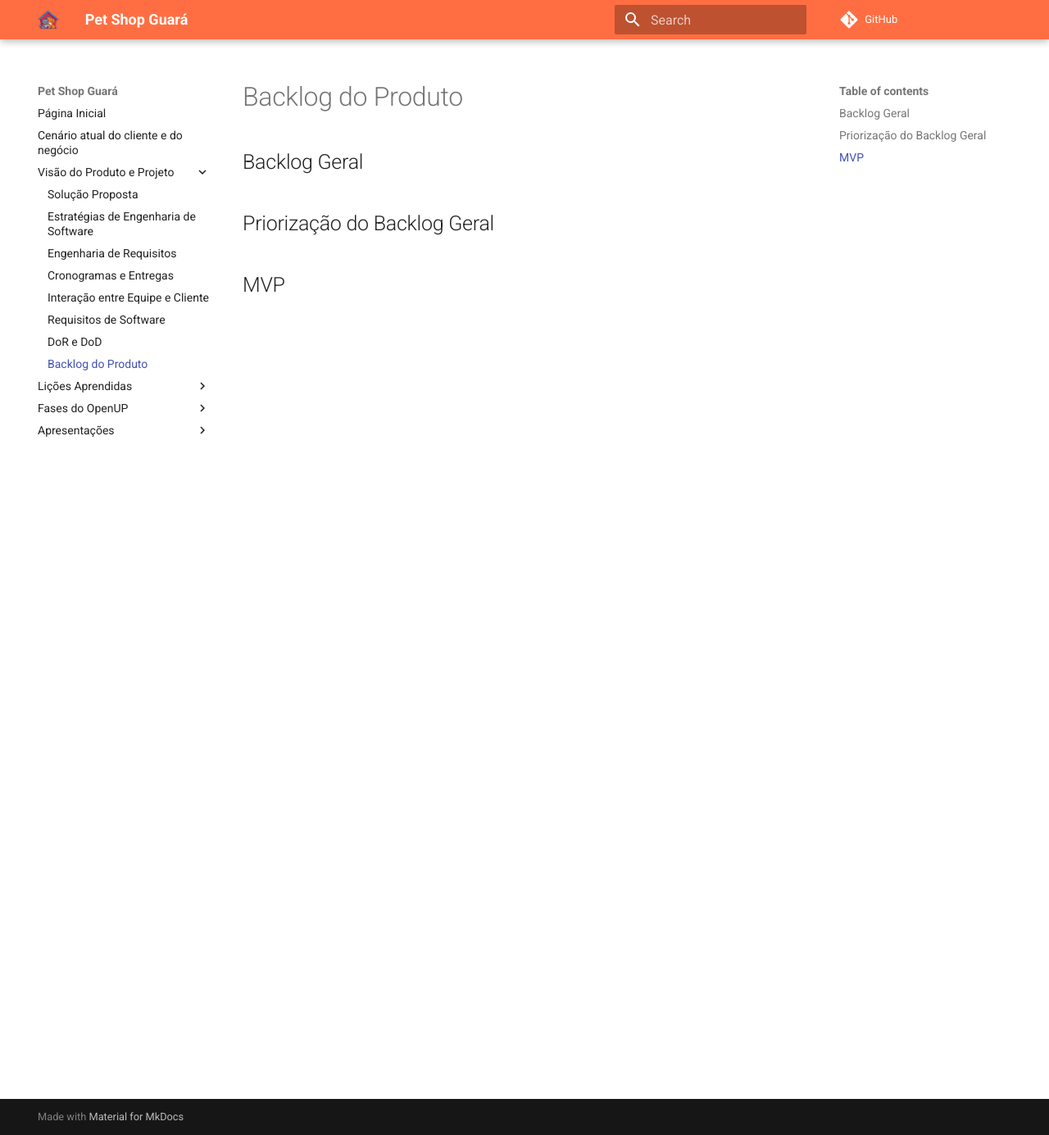
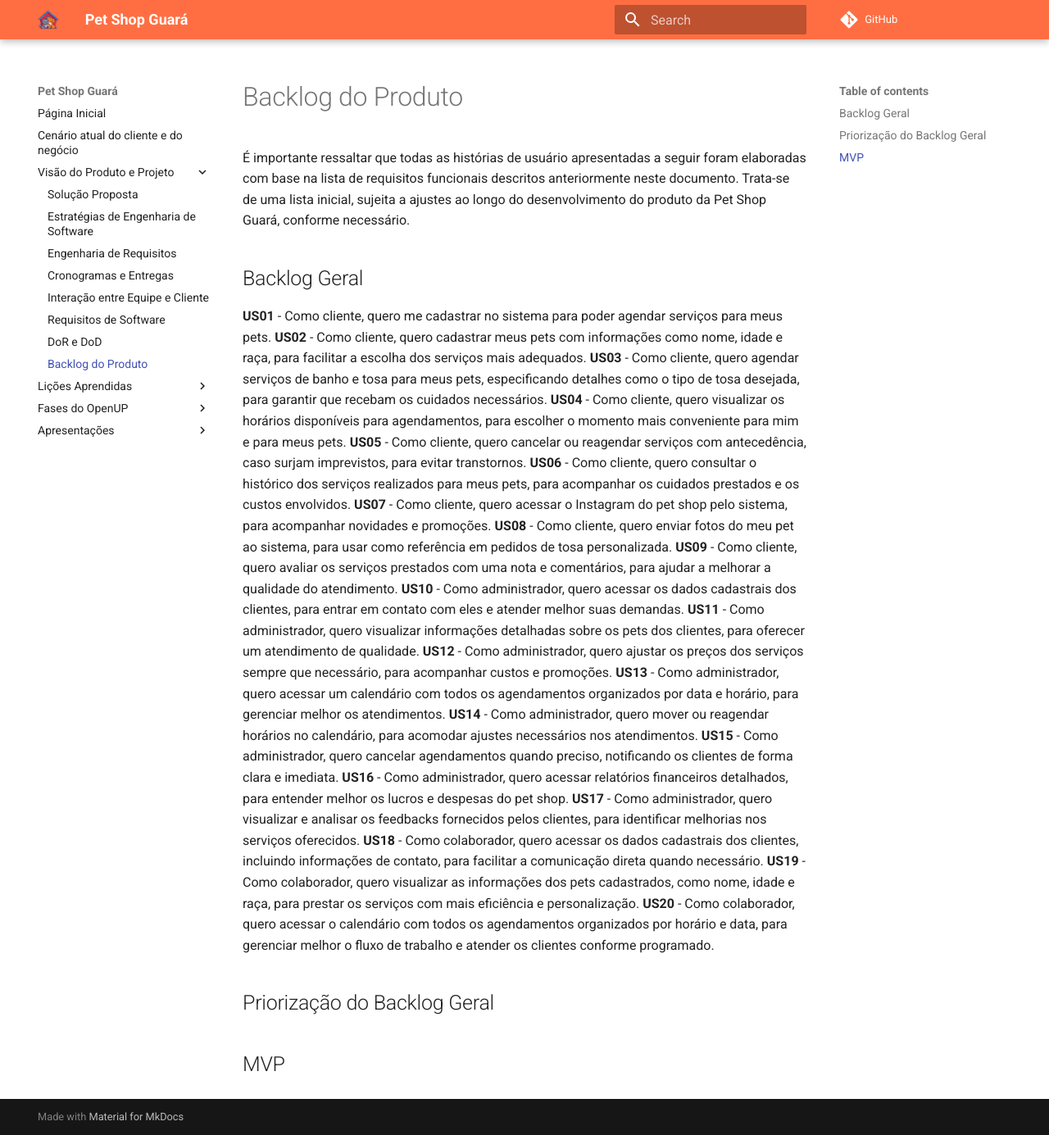
Before and after one commit to mdsreq-fga-unb/2024.2-T03-PetShopGuara, an MkDocs documentation site: the page built from docs/VisãoProduto/Backlog.md, in a window 1280 px wide and 1385 px high. Shown: the whole window at 82% size. Built offline with MkDocs 1.6.1 and Material for MkDocs 9.7.7, drawn with Linux system fonts in a browser that asks for light colours; comment, search, counter and statistics services are not loaded.

Commit message:
docs: adicionando o backlog geral

```diff
--- a/docs/VisãoProduto/Backlog.md
+++ b/docs/VisãoProduto/Backlog.md
@@ -1,6 +1,27 @@
 # Backlog do Produto
+É importante ressaltar que todas as histórias de usuário apresentadas a seguir foram elaboradas com base na lista de requisitos funcionais descritos anteriormente neste documento. Trata-se de uma lista inicial, sujeita a ajustes ao longo do desenvolvimento do produto da Pet Shop Guará, conforme necessário.
 
 ## Backlog Geral
+**US01** - Como cliente, quero me cadastrar no sistema para poder agendar serviços para meus pets.
+**US02** - Como cliente, quero cadastrar meus pets com informações como nome, idade e raça, para facilitar a escolha dos serviços mais adequados.
+**US03** - Como cliente, quero agendar serviços de banho e tosa para meus pets, especificando detalhes como o tipo de tosa desejada, para garantir que recebam os cuidados necessários.
+**US04** - Como cliente, quero visualizar os horários disponíveis para agendamentos, para escolher o momento mais conveniente para mim e para meus pets.
+**US05** - Como cliente, quero cancelar ou reagendar serviços com antecedência, caso surjam imprevistos, para evitar transtornos.
+**US06** - Como cliente, quero consultar o histórico dos serviços realizados para meus pets, para acompanhar os cuidados prestados e os custos envolvidos.
+**US07** - Como cliente, quero acessar o Instagram do pet shop pelo sistema, para acompanhar novidades e promoções.
+**US08** - Como cliente, quero enviar fotos do meu pet ao sistema, para usar como referência em pedidos de tosa personalizada.
+**US09** - Como cliente, quero avaliar os serviços prestados com uma nota e comentários, para ajudar a melhorar a qualidade do atendimento.
+**US10** - Como administrador, quero acessar os dados cadastrais dos clientes, para entrar em contato com eles e atender melhor suas demandas.
+**US11** - Como administrador, quero visualizar informações detalhadas sobre os pets dos clientes, para oferecer um atendimento de qualidade.
+**US12** - Como administrador, quero ajustar os preços dos serviços sempre que necessário, para acompanhar custos e promoções.
+**US13** - Como administrador, quero acessar um calendário com todos os agendamentos organizados por data e horário, para gerenciar melhor os atendimentos.
+**US14** - Como administrador, quero mover ou reagendar horários no calendário, para acomodar ajustes necessários nos atendimentos.
+**US15** - Como administrador, quero cancelar agendamentos quando preciso, notificando os clientes de forma clara e imediata.
+**US16** - Como administrador, quero acessar relatórios financeiros detalhados, para entender melhor os lucros e despesas do pet shop.
+**US17** - Como administrador, quero visualizar e analisar os feedbacks fornecidos pelos clientes, para identificar melhorias nos serviços oferecidos.
+**US18** - Como colaborador, quero acessar os dados cadastrais dos clientes, incluindo informações de contato, para facilitar a comunicação direta quando necessário.
+**US19** - Como colaborador, quero visualizar as informações dos pets cadastrados, como nome, idade e raça, para prestar os serviços com mais eficiência e personalização.
+**US20** - Como colaborador, quero acessar o calendário com todos os agendamentos organizados por horário e data, para gerenciar melhor o fluxo de trabalho e atender os clientes conforme programado.
 
 ## Priorização do Backlog Geral
 
```
Also changed, not shown: docs/VisãoProduto/Requisitos.md (+1 -1 lines).
